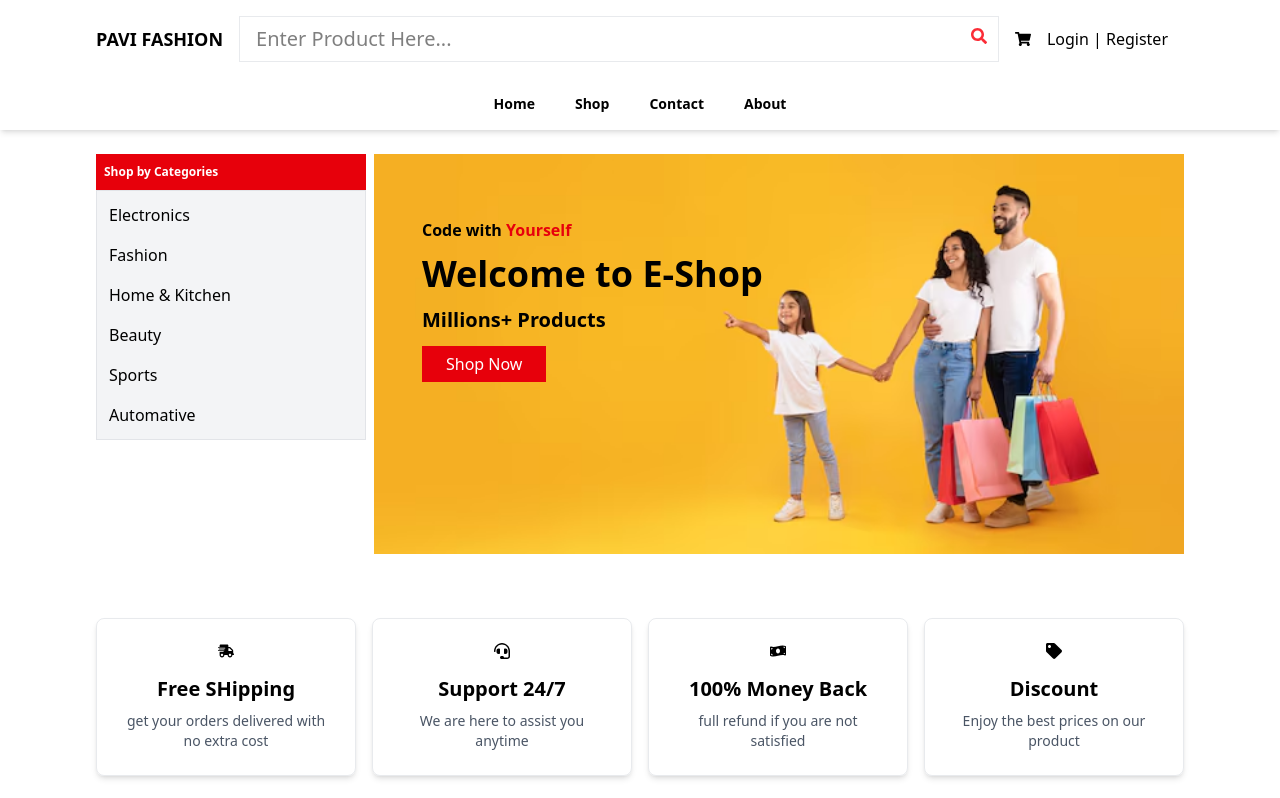
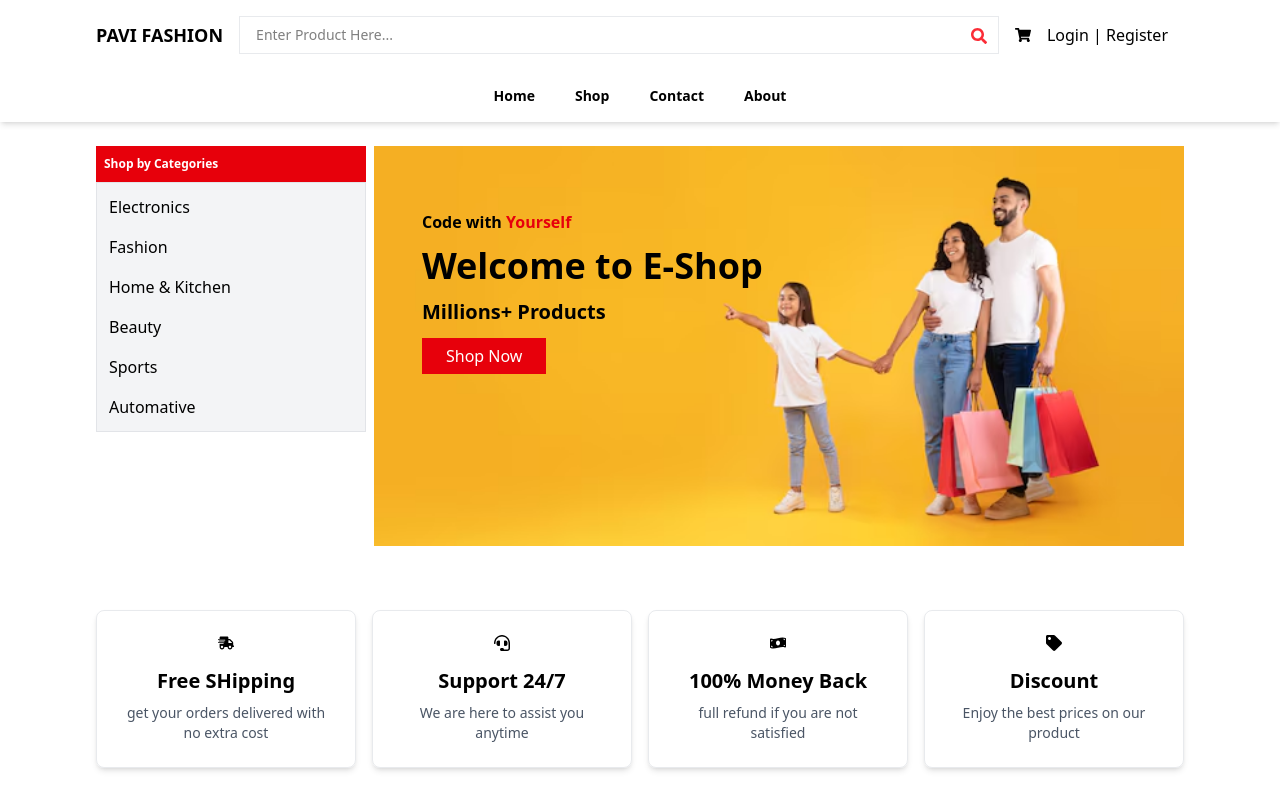
Before and after one commit to Pavithra-cool/PaviFashion, a React (Vite) app: page / in a window 1280 px wide. Shown: the top 798 px of the page. Built offline with nearby package versions, Linux system fonts and the light colour scheme.

Commit message:
Update Navbar.jsx

```diff
--- a/src/Components/Navbar.jsx
+++ b/src/Components/Navbar.jsx
@@ -37,7 +37,7 @@ const Navbar = () => {
                 <h1 className='text-lg font-bold'><Link to={"/"}>PAVI FASHION</Link> </h1>
                 <div className='relative flex-1 mx-4'>
                     <form onSubmit={handleSearch}>
-                        <input type="text" placeholder='Enter Product Here...' className='text-xs md:text-xl w-full border border-gray-300/50 py-2 px-4' onChange={(e)=>setSearch(e.target.value)} />
+                        <input type="text" placeholder='Enter Product Here...' className='text-xs md:text-sm w-full border border-gray-300/50 py-2 px-4' onChange={(e)=>setSearch(e.target.value)} />
                         <FaSearch className='absolute top-3 right-3 text-red-500' ></FaSearch>
                     </form>
                 </div>
```
